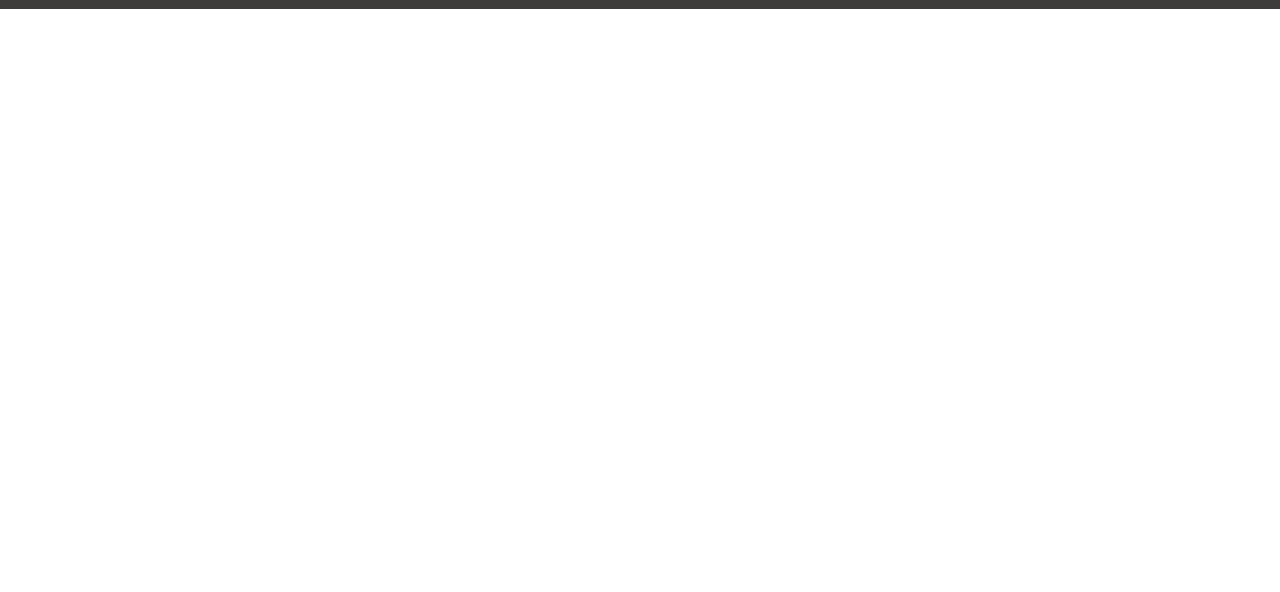
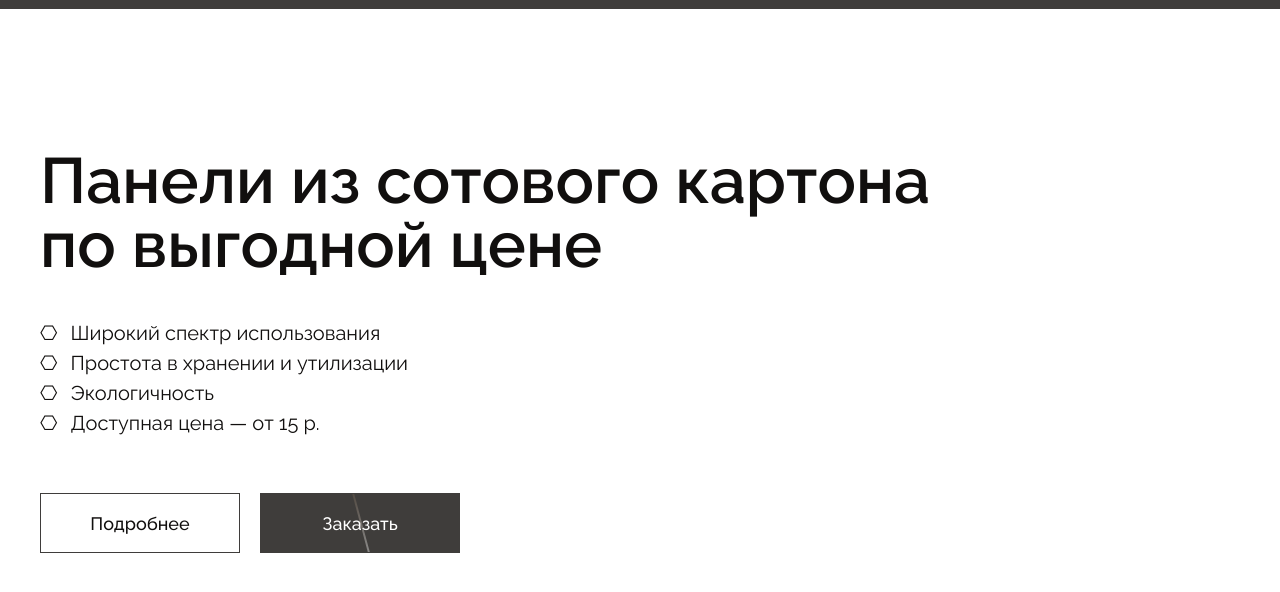
Before and after one commit to AnaVolovik/Honeycomb-cardboard-panels, a plain HTML site: page index.html in a window 1280 px wide. Shown: the part 72-664 px from the top of the page. Drawn offline with Linux system fonts and the light colour scheme.

Commit message:
Add block info into first section

```diff
--- a/css/style.css
+++ b/css/style.css
@@ -165,9 +165,125 @@ body {
 
 .menu__link:hover,
 .menu__link:active,
-.menu__link:focus,
+.menu__link:focus {
+  color: var(--states-font-color);
+  transition: all 0.3s ease 0s;
+}
+
 ._active {
   color: var(--states-font-color);
 }
 
 /*--------------------*/
+
+/* WELCOME section */
+
+.welcome {
+  padding-top: 64px;
+  padding-bottom: 56px;
+}
+
+.welcome__container {}
+
+.welcome__content {
+  position: relative;
+  display: flex;
+  align-items: center;
+  justify-content: space-between;
+}
+
+.welcome__info {
+  display: flex;
+  flex-direction: column;
+  align-items: flex-start;
+  width: 50%;
+  padding-top: 200px;
+}
+
+.welcome__tittle {
+  position: absolute;
+  top: 76px;
+  left: 0;
+  font-size: 64px;
+  font-weight: 600;
+  color: var(--font-color);
+}
+
+.welcome__benefits {
+  padding-top: 50px;
+}
+
+.welcome__item {
+  padding-bottom: 10px;
+  font-size: 20px;
+  font-weight: 400;
+  color: var(--font-color);
+}
+
+.welcome__item span {
+  margin-right: 8px;
+}
+
+.welcome__buttons {
+  display: flex;
+  align-items: center;
+  padding-top: 50px;
+}
+
+.welcome__buttons > .welcome__btn:not(:last-child) {
+  margin-right: 20px;
+}
+
+.button {
+  width: 200px;
+  height: 60px;
+  font-size: 18px;
+  font-weight: 500;
+  color: var(--font-color);
+  background-color: transparent;
+  border: 1px solid var(--main-color);
+  transition: all 0.3s ease 0s;
+}
+
+.button_colored {
+  color: #FFFFFF;
+  background-color: var(--main-color);
+  position: relative;
+  overflow-x: hidden;
+}
+
+.button_colored .flare {
+  position: absolute;
+  top: 0;
+  height: 100%;
+  width: 2px;
+  transform: skewX(15deg);
+  animation: flareAnimation;
+  left: -150%;
+  background: linear-gradient(120deg, rgba(251, 188, 124, 0.1), rgba(255, 255, 255, 0.4));
+  animation: flareAnimation 3s infinite linear;
+}
+
+@keyframes flareAnimation {
+  0% {
+      left: -150%;
+  }
+  100% {
+      left: 150%;
+  }
+}
+
+.button:hover,
+.button:active,
+.button:focus {
+  color: #FFFFFF;
+  background-color: var(--states-btn-color);
+  border-color: var(--states-btn-color);
+  transition: all 0.3s ease 0s;
+}
+
+.welcome__slider {
+  width: 50%;
+}
+
+.slider {}
--- a/index.html
+++ b/index.html
@@ -57,6 +57,43 @@
         </nav>
       </div>
     </header>
+    <sectioon class="welcome">
+      <div class="welcome__container container">
+        <div class="welcome__content">
+          <div class="welcome__info">
+            <h1 class="welcome__tittle">
+              Панели из&nbsp;сотового картона<br>по&nbsp;выгодной цене
+            </h1>
+            <ul class="welcome__benefits">
+              <li class="welcome__item">
+                <span>⎔</span>
+                Широкий спектр использования
+              </li>
+              <li class="welcome__item">
+                <span>⎔</span>
+                Простота в хранении и утилизации
+              </li>
+              <li class="welcome__item">
+                <span>⎔</span>
+                Экологичность
+              </li>
+              <li class="welcome__item">
+                <span>⎔</span>
+                Доступная цена — от 15 р.
+              </li>
+            </ul>
+            <div class="welcome__buttons">
+              <button id="#id" class="welcome__btn button">Подробнее</button>
+              <button id="js-go-to-form" class="welcome__btn button button_colored">
+                <span class="flare"></span>
+                Заказать
+              </button>
+            </div>
+          </div>
+          <div class="welcome__slider slider"></div>
+        </div>
+      </div>
+    </sectioon>
   </div>
 </body>
 </html>
```
